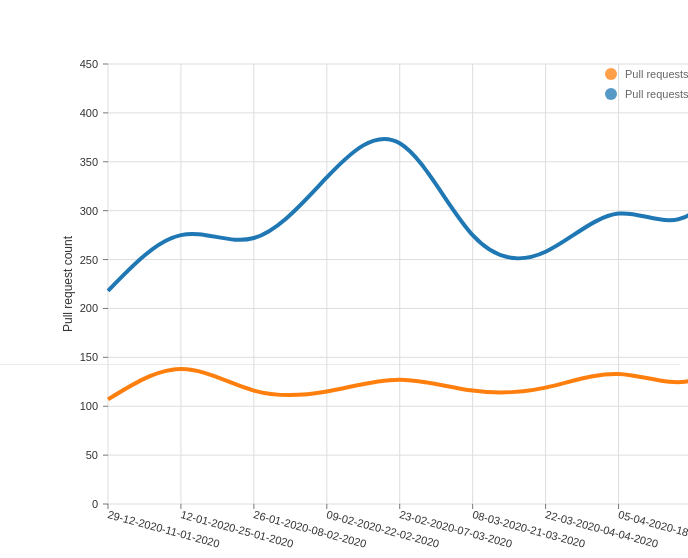
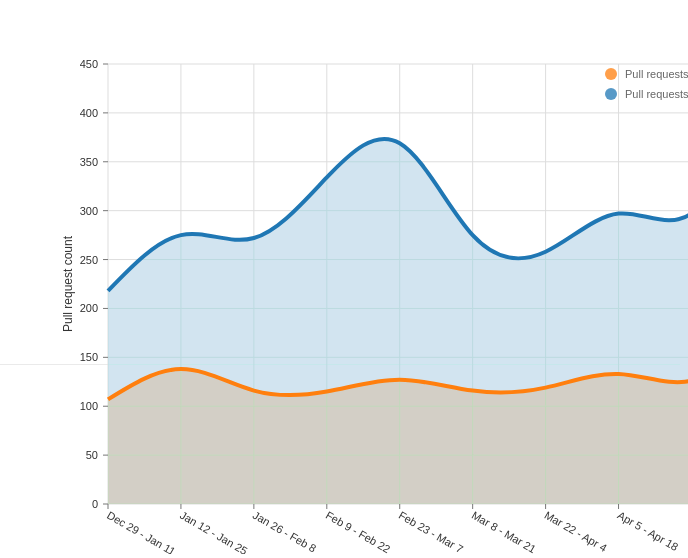
Before and after one commit to firstcontributions/frontend, a Next.js app: page / in a window 1280 px wide. Shown: the part 336-894 px from the top of the page, without its empty margins (592-1280 px from the left). Built offline with nearby package versions, Linux system fonts and the light colour scheme.

Commit message:
improve styling for contributor graph

```diff
--- a/components/ContributionsGraph.tsx
+++ b/components/ContributionsGraph.tsx
@@ -1,4 +1,5 @@
 import { ResponsiveLine } from '@nivo/line'
+import { formatDateRange } from '../utils/formatDateRange';
 
 const ContributionsGraph = ({ data }) => (
     <ResponsiveLine
@@ -13,10 +14,11 @@ const ContributionsGraph = ({ data }) => (
             orient: 'bottom',
             tickSize: 5,
             tickPadding: 5,
-            tickRotation: 15,
+            tickRotation: 30,
             legend: '',
             legendOffset: 36,
-            legendPosition: 'middle'
+            legendPosition: 'middle',
+            format: value => formatDateRange(value.toString())
         }}
         axisLeft={{
             orient: 'left',
@@ -35,6 +37,8 @@ const ContributionsGraph = ({ data }) => (
         pointBorderColor={{ from: 'serieColor' }}
         pointLabel="y"
         pointLabelYOffset={-12}
+        enableArea={true}
+        areaBlendMode={"hard-light"}
         useMesh={true}
         legends={[
             {
--- /dev/null
+++ b/utils/formatDateRange.ts
@@ -0,0 +1,11 @@
+export const formatDateRange = (dateRange: string) => {
+    const dateParts = dateRange.split('-')
+    const startDate = new Date(parseInt(dateParts[2]), parseInt(dateParts[1]) - 1, parseInt(dateParts[0]))
+    const endDate = new Date(parseInt(dateParts[5]), parseInt(dateParts[4]) - 1, parseInt(dateParts[3]))
+    const dateFormatOptions = {
+        month: 'short',
+        day: 'numeric'
+    }
+
+    return `${startDate.toLocaleDateString('en-US', dateFormatOptions)} - ${endDate.toLocaleDateString('en-US', dateFormatOptions)}`
+}
```
Also changed, not shown: 1 other file (tests, documents, lock files or other folders).
